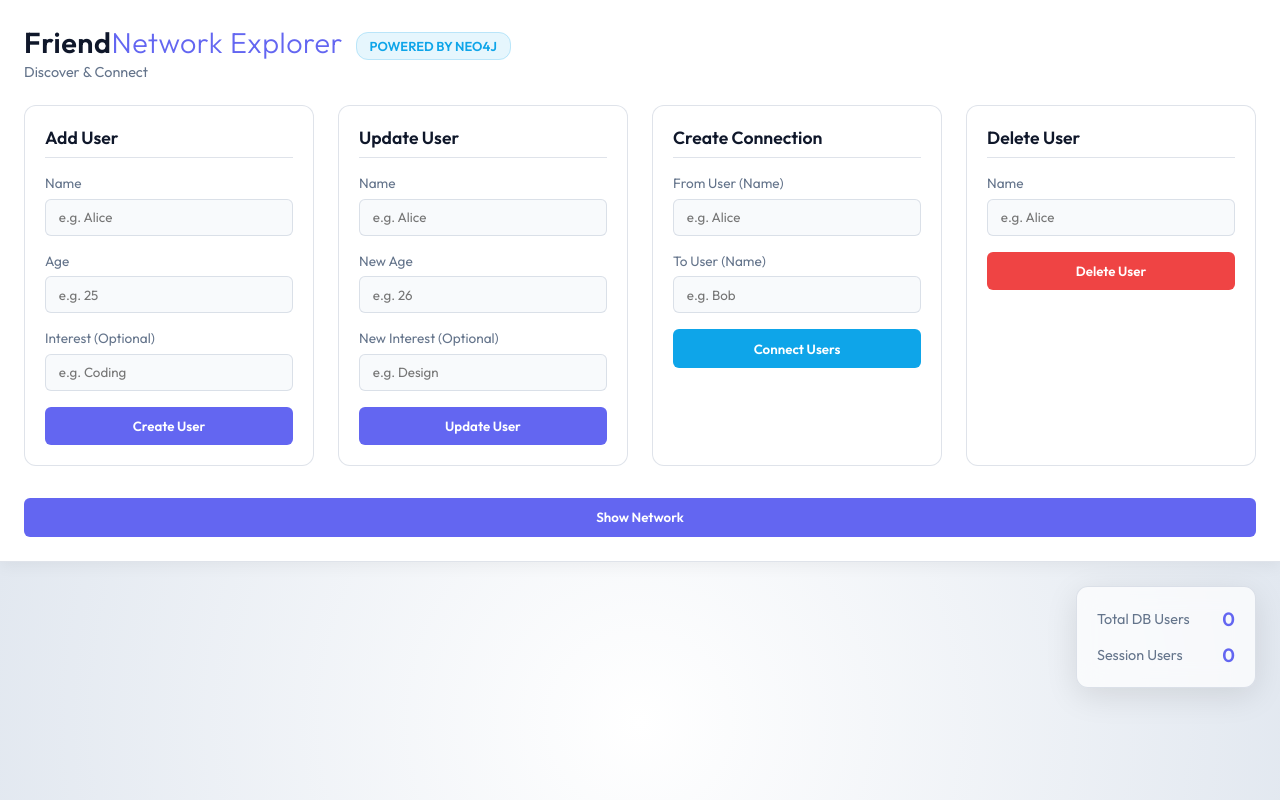
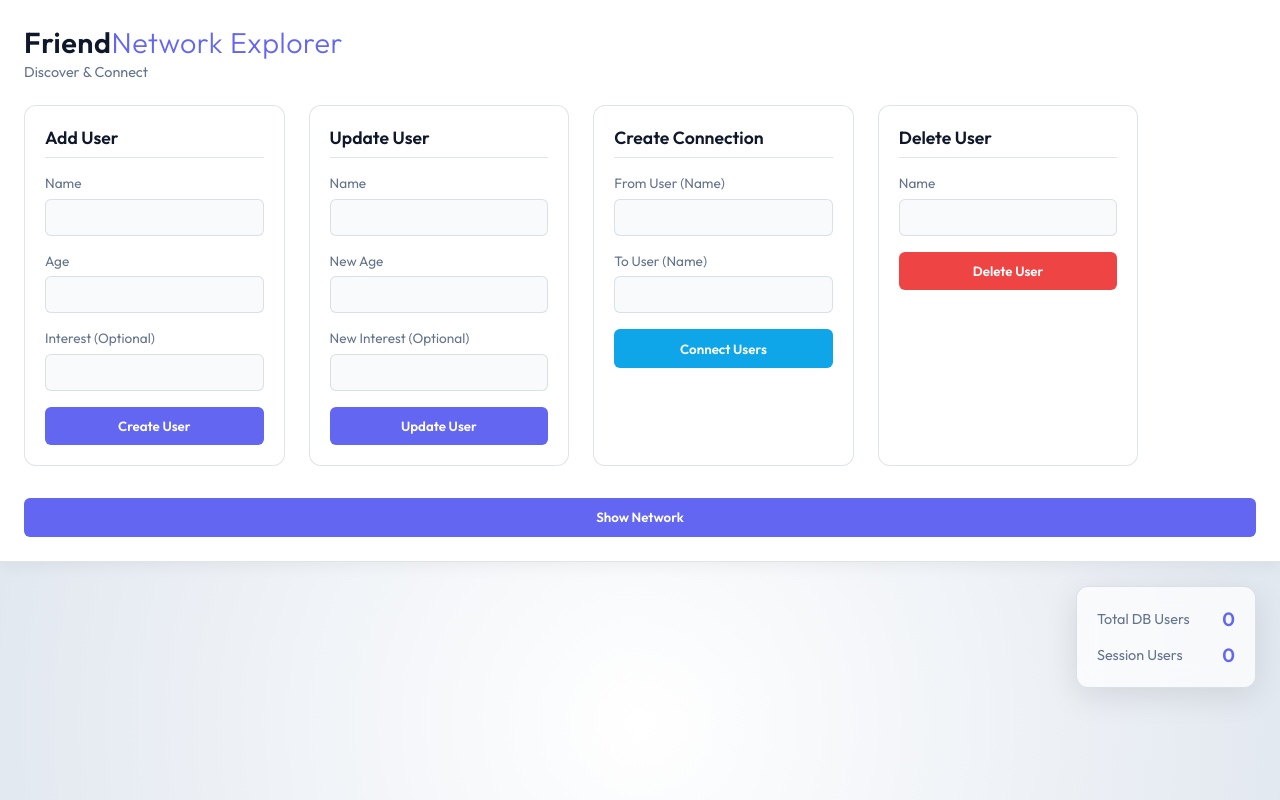
Before and after one commit to kathisudeepgoud/webtech-2, a website: page frontend/index.html in a window 1280 px wide. Shown: the top 800 px of the page. Drawn offline with nearby package versions, Linux system fonts and the light colour scheme; no server answers.

Commit message:
last commit

```diff
--- a/frontend/index.html
+++ b/frontend/index.html
@@ -64,23 +64,9 @@
       letter-spacing: 0.5px;
     }
 
-    header h1 span:not(.powered-by) {
+    header h1 span {
       color: var(--accent-color);
       font-weight: 300;
-    }
-
-    header h1 .powered-by {
-      font-size: 0.45em;
-      color: var(--secondary-color);
-      font-weight: 600;
-      vertical-align: middle;
-      margin-left: 0.8rem;
-      background: rgba(14, 165, 233, 0.1);
-      padding: 0.3rem 0.8rem;
-      border-radius: 12px;
-      border: 1px solid rgba(14, 165, 233, 0.2);
-      letter-spacing: normal;
-      text-transform: uppercase;
     }
 
     header p {
@@ -90,10 +76,21 @@
     }
 
     .control-panel {
-      display: grid;
-      grid-template-columns: repeat(auto-fit, minmax(250px, 1fr));
+      display: flex;
+      flex-direction: row;
       gap: 1.5rem;
+      overflow-x: auto;
+      scroll-snap-type: x mandatory;
       padding-bottom: 0.5rem;
+    }
+
+    .control-panel::-webkit-scrollbar {
+      height: 6px;
+    }
+
+    .control-panel::-webkit-scrollbar-thumb {
+      background-color: var(--text-muted);
+      border-radius: 4px;
     }
 
     .card {
@@ -102,6 +99,9 @@
       border-radius: 12px;
       padding: 1.25rem;
       transition: transform 0.2s ease, box-shadow 0.2s ease;
+      min-width: 260px;
+      scroll-snap-align: start;
+      flex-shrink: 0;
     }
 
     .card:hover {
@@ -360,7 +360,7 @@
   <div class="app-container">
     <aside class="sidebar">
       <header>
-        <h1>Friend<span>Network Explorer</span><span class="powered-by">Powered by Neo4J</span></h1>
+        <h1>Friend<span>Network Explorer</span></h1>
         <p>Discover & Connect</p>
       </header>
 
@@ -372,15 +372,15 @@
           <form id="add-user-form">
             <div class="input-group">
               <label for="userName">Name</label>
-              <input type="text" id="userName" placeholder="e.g. Alice" required>
+              <input type="text" id="userName" required>
             </div>
             <div class="input-group">
               <label for="userAge">Age</label>
-              <input type="number" id="userAge" placeholder="e.g. 25" required>
+              <input type="number" id="userAge" required>
             </div>
             <div class="input-group">
               <label for="userInterest">Interest (Optional)</label>
-              <input type="text" id="userInterest" placeholder="e.g. Coding">
+              <input type="text" id="userInterest">
             </div>
             <button type="submit" class="primary-btn">Create User</button>
           </form>
@@ -391,15 +391,15 @@
           <form id="update-user-form">
             <div class="input-group">
               <label for="updateName">Name</label>
-              <input type="text" id="updateName" placeholder="e.g. Alice" required>
+              <input type="text" id="updateName" required>
             </div>
             <div class="input-group">
               <label for="updateAge">New Age</label>
-              <input type="number" id="updateAge" placeholder="e.g. 26" required>
+              <input type="number" id="updateAge" required>
             </div>
             <div class="input-group">
               <label for="updateInterest">New Interest (Optional)</label>
-              <input type="text" id="updateInterest" placeholder="e.g. Design">
+              <input type="text" id="updateInterest">
             </div>
             <button type="submit" class="primary-btn">Update User</button>
           </form>
@@ -410,11 +410,11 @@
           <form id="connect-users-form">
             <div class="input-group">
               <label for="fromUser">From User (Name)</label>
-              <input type="text" id="fromUser" placeholder="e.g. Alice" required>
+              <input type="text" id="fromUser" required>
             </div>
             <div class="input-group">
               <label for="toUser">To User (Name)</label>
-              <input type="text" id="toUser" placeholder="e.g. Bob" required>
+              <input type="text" id="toUser" required>
             </div>
             <button type="submit" class="secondary-btn">Connect Users</button>
           </form>
@@ -425,7 +425,7 @@
           <form id="delete-user-form">
             <div class="input-group">
               <label for="deleteName">Name</label>
-              <input type="text" id="deleteName" placeholder="e.g. Alice" required>
+              <input type="text" id="deleteName" required>
             </div>
             <button type="submit" class="danger-btn">Delete User</button>
           </form>
```
